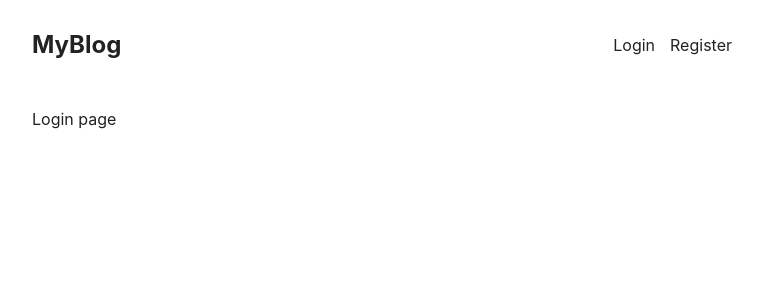
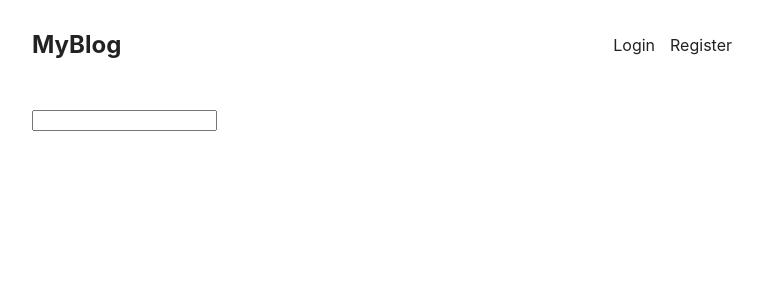
Before and after one commit to Kc-Dhana/blog-mern, a React (Create React App) app in the folder client/: page /login in a window 1280 px wide. Shown: the top 300 px of the page, without its empty margins (258-1021 px from the left). Built offline with nearby package versions, Linux system fonts and the light colour scheme.

Commit message:
design login page

```diff
--- a/client/src/pages/LoginPage.js
+++ b/client/src/pages/LoginPage.js
@@ -1,6 +1,8 @@
 export default function LoginPage(){
     return(
-        <div>Login page</div>
+        <form action="">
+            <input type="text"/>
+        </form>
     );
 
 }
```
